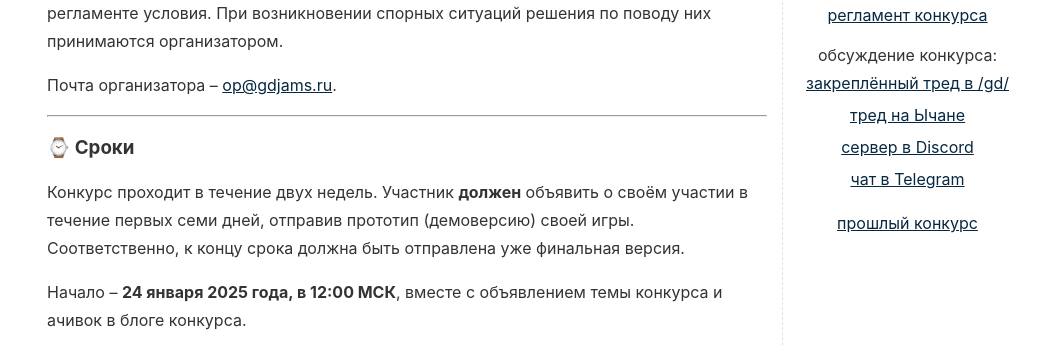
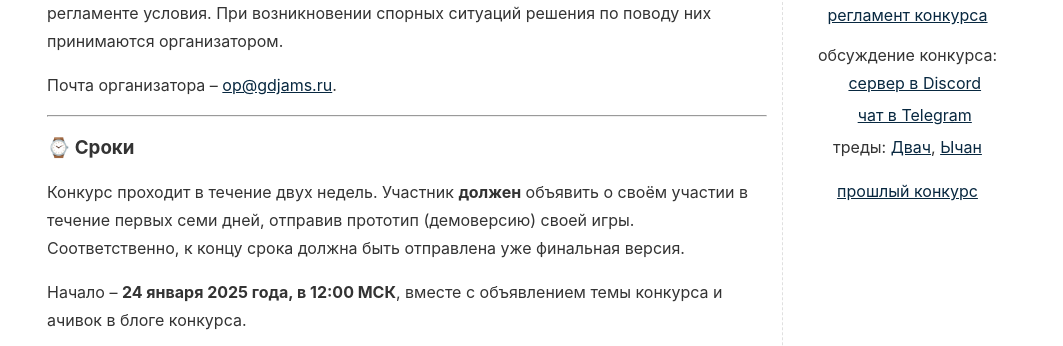
Before and after one commit to twoweeks/twg27-blog, an Astro site: page /page/rules in a window 1280 px wide. Shown: the part 452-798 px from the top of the page, without its empty margins (108-1171 px from the left). Built offline with nearby package versions, Linux system fonts and the light colour scheme; Astro itself is replaced by a stand-in of ours.

Commit message:
fix: some changes

```diff
--- a/src/components/Footer.astro
+++ b/src/components/Footer.astro
@@ -7,22 +7,22 @@
 		>
 	</div>
 
-	<!-- <div class="footer__supporters">
+	{/* <div class="footer__supporters">
 		<span>информационная поддержка:</span>
 		<ul>
 			<li><a href="https://www.confa.gd" title="confa.gd"><img src="/img/logos/confagd.webp" alt="confa.gd"></a></li>
 			<li><a href="https://2ch.hk" title="Двач"><img src="/img/logos/dvach.svg" alt="Двач"></a></li>
 		</ul>
-	</div> -->
+	</div>
 
-	<!-- <div style="margin-top: 5px;">
+	<div style="margin-top: 5px;">
 		сайт сделан на <a href="https://astro.build">Astro</a>, исходники на <a
 			href="https://github.com/twoweeks/twg27-blog">GitHub</a
 		>
-	</div> -->
+	</div> */}
 
 	<div style="margin-top: 5px;">
-		айдентика: <a href="https://t.me/tehcojam">Никита Коджем</a>
+		айдентика: <a href="https://cojam.ru">Никита Коджем</a>
 	</div>
 </footer>
 
--- a/src/components/Header.astro
+++ b/src/components/Header.astro
@@ -1,5 +1,5 @@
 ---
-import { Picture } from 'astro:assets';
+import { Image } from 'astro:assets';
 
 import { SITE_TITLE } from '../consts';
 import headerImage from '../shared/assets/header.webp';
@@ -11,7 +11,7 @@ import headerImage from '../shared/assets/header.webp';
 		class="header__image"
 		style={`--im-w: ${headerImage.width}px; --im-h: ${headerImage.height}px;`}
 	>
-		<a href="/" rel="home"><Picture src={headerImage} width={headerImage.width / 2} densities={[1, 2]} alt={SITE_TITLE} /></a>
+		<a href="/" rel="home"><Image src={headerImage} alt={SITE_TITLE} /></a>
 	</div>
 </header>
 
--- a/src/components/Sidebar.astro
+++ b/src/components/Sidebar.astro
@@ -21,10 +21,9 @@ const prizeFund = 30_000;
 	<div>
 		<p style="margin-bottom: 0;">обсуждение конкурса:</p>
 		<ul style="margin-top: 0;">
-			<li><a href="https://2ch.hk/gd/">закреплённый тред в /gd/</a></li>
-			<li><a href="https://iichan.lol/vg/res/819510.html">тред на Ычане</a></li>
 			<li><a href="https://discord.gg/FNFnJVCZA9">сервер в Discord</a></li>
-			<li><a href="https://t.me/gdchat">чат в Telegram</a></li>
+			<li><a href="https://t.me/+PTOLW-fGfPUxMmM6">чат в Telegram</a></li>
+			<li>треды: <a href="https://2ch.hk/gd/res/994381.html">Двач</a>, <a href="https://iichan.lol/vg/res/819510.html">Ычан</a></li>
 		</ul>
 	</div>
 
--- a/src/content/page/rules.md
+++ b/src/content/page/rules.md
@@ -97,4 +97,4 @@ description: 'Регламент конкурса'
 
 ---
 
-Если вам что-то непонятно, то [прочитайте регламент ещё раз](#rules) и убедитесь, что ничего не пропустили. Если же какой-то момент не понятен и после этого, то вы можете спросить о нём организатора в треде конкурса или написав письмо на [op@gdjams.ru](mailto:op@gdjams.ru).
+Если вам что-то непонятно, то [прочитайте регламент ещё раз](#rules) и убедитесь, что ничего не пропустили. Если же какой-то момент не понятен и после этого, вы можете написать письмо организатору на [op@gdjams.ru](mailto:op@gdjams.ru).
--- a/src/styles/global.css
+++ b/src/styles/global.css
@@ -214,6 +214,27 @@ a[href].direct-link:focus:visited,
 	color: #aaa;
 }
 
+/* Social links */
+
+a[href*="discord.com"]::before, a[href*="discord.gg"]::before, a[href*="t.me"]::before {
+	content: '';
+
+	display: inline-block;
+	width: 0.75em;
+	height: 0.75em;
+	margin-right: 2.5px;
+
+	background-size: contain;
+}
+
+a[href*="discord.com"]::before, a[href*="discord.gg"]::before {
+	background-image: url(https://www.google.com/s2/favicons?domain=discord.com);
+}
+
+a[href*="t.me"]::before {
+	background-image: url(https://www.google.com/s2/favicons?domain=telegram.org);
+}
+
 .sr-only {
 	border: 0;
 	padding: 0;
```
